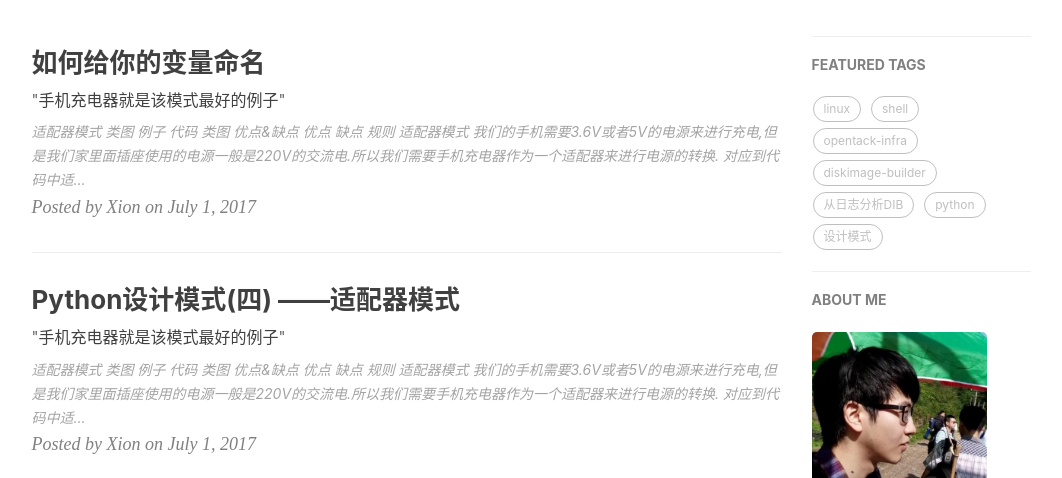
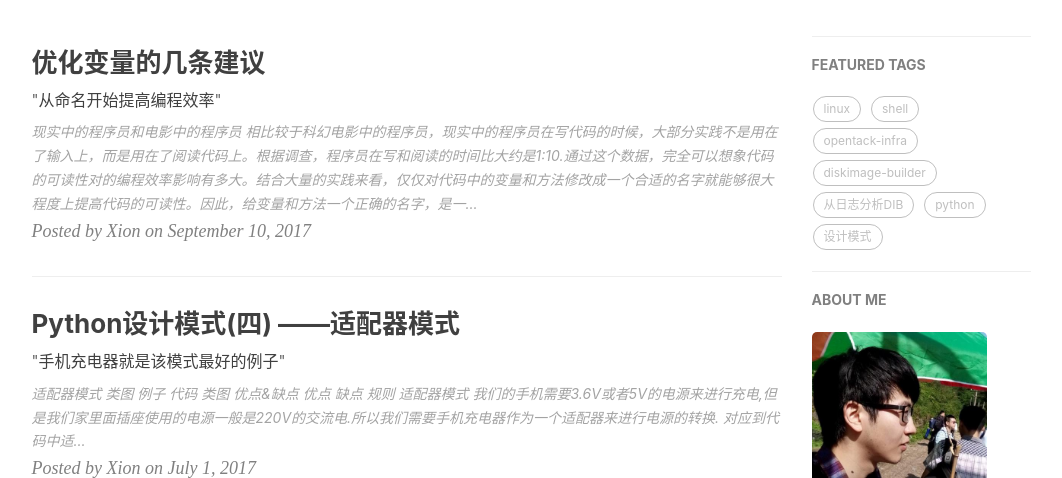
Before and after one commit to xionchen/xionchen.github.io, a Jekyll site: the page built from index.html, in a window 1280 px wide and 900 px high, cut to the strip 422-900 px from the top of the window. Shown: the whole strip, without its empty margins (136-1198 px from the left). Built offline with Jekyll 4.4.1, drawn with Linux system fonts in a browser that asks for light colours; nearby versions of some CDN libraries; the list of posts is cut into pages by our own code; comment, search, counter and statistics services are not loaded.

Commit message:
add name your var ,tbd

````diff
--- a/_posts/2017-09-10-how-to-name-varible.markdown
+++ b/_posts/2017-09-10-how-to-name-varible.markdown
@@ -1,211 +1,48 @@
 ---
 layout:     post
-title:      "如何给你的变量命名"
-subtitle:   " \"手机充电器就是该模式最好的例子\""
-date:       2017-07-1 12:00:00
+title:      "优化变量的几条建议"
+subtitle:   " \"从命名开始提高编程效率\""
+date:       2017-09-10 12:00:00
 author:     "Xion"
 header-img: "img/python-design-background04.jpg"
 catalog: true
 tags:
-    - python
-    - 设计模式
+    - 代码设计
 ---
 
 
+![](/img/true_coder.gif)
 
+现实中的程序员和电影中的程序员
 
-<!-- toc orderedList:0 -->
+相比较于科幻电影中的程序员，现实中的程序员在写代码的时候，大部分实践不是用在了输入上，而是用在了阅读代码上。根据调查，程序员在写和阅读的时间比大约是1:10.通过这个数据，完全可以想象代码的可读性对的编程效率影响有多大。结合大量的实践来看，仅仅对代码中的变量和方法修改成一个合适的名字就能够很大程度上提高代码的可读性。因此，给变量和方法一个正确的名字，是一个低投入高性价比的事情。
 
-- [适配器模式](#适配器模式)
-- [类图](#类图)
-- [例子](#例子)
-	- [代码](#代码)
-	- [类图](#类图-1)
-- [优点&缺点](#优点缺点)
-	- [优点](#优点)
-	- [缺点](#缺点)
-- [规则](#规则)
+道理我们或许都懂，但是想要做好还是需要一点点启发。在这里，结合一些现有的资料和我自己的亲生体会，给大家一些如何优化命名的建议。
 
-<!-- tocstop -->
+# 建议一：如果在同一段代码中有十分相近的命名，改掉它
+
+这是一个容易犯的一个错误，**如果你发先交换两个变量的名字不会妨碍对程序的理解，那么你就需要重新命名了[1]**。假如在一段代码的开头定义了两个十分相似的变量名，然后在接下来的代码中用到这两个变量，最后的结果很有可能是把这两个变量搞混。最让人懊恼的情况是：有的地方搞混了，有的地方没搞混。尤其是在使用python这种动态类型的语言的时候，你的变量就变成了一个**薛定谔的变量**：在这个变量没有被运行产生报错之前，对于阅读这份代码的人，它既是A变量也是B变量。
+
+# 建议二：一旦你想到一个更好的命名，马上改掉它
+
+**变量、函数或类的名称应该已经答复了所有的大问题。它该告诉你，它为什么会存在，它做
+什么事，应该怎么用。如果名称需要注释来补充，那就不算是名副其实。[2]**
+现在在各种IDE，或者编辑器的插件的帮助下，重命名一个变量并不是一件十分繁琐的事情。几乎所有的IDE都提供了重命名的功能，这是有原因的，为什么不用呢？
+借用书中的一个例子来说明这个问题,这里我改成了python版
+有下面一个函数
+```
+def getThem(){
+  list1 = []
+  for x in the_list:
+      if x[0] == 4:
+          list1.append(x)
+  return list1
+}
+```
+
+# TBD
 
 
 
-
-
-
-
-## 适配器模式
-
-我们的手机需要3.6V或者5V的电源来进行充电,但是我们家里面插座使用的电源一般是220V的交流电.所以我们需要手机充电器作为一个适配器来进行电源的转换.
-
-对应到代码中适配器(Adapter)是对于两个不同的接口之间的桥梁
-
-## 类图
-
-构建者模式的类图如下所示:
-
-plantuml代码如下
-![](/img/builder_pattern.png)
-
-使用的puml代码如下
-```
-skinparam monochrome true
-"Director" o-- "Builder"
-"Builder" <|-- "ConcreteBuilder"
-"ConcreteBuilder" ..> Product : << create >>
-
-class Director{
-  builder: Builder
-  construct()
-}
-class Builder{
-  builderPart()
-}
-class ConcreteBuilder{
-  builderPart()
-  getResult() :Product
-}
-```
-上面的类图中各个部分的作用如下:
-- Director类提供了构造的函数
-- Builder提供了创造project的接口
-- ConcreteBuilder是实际的Builder
-
-## 例子
-
-### 代码
-
-Director类
-
-```
-import ABC
-
-# Director
-class Director(object):
-
-    def __init__(self):
-        self.builder = None
-
-    def construct_building(self):
-        self.builder.new_building()
-        self.builder.build_floor()
-        self.builder.build_size()
-
-    def get_building(self):
-        return self.builder.building
-```
-
-Builder类
-```
-# Abstract Builder
-class Builder(object):
-    __metaclass__ = ABCMeta
-    def __init__(self):
-        self.building = None
-
-    def new_building(self):
-        self.building = Building()
-
-    @ABC.abstractmethod
-    def build_floor(self):
-        raise NotImplementedError
-
-    @ABC.abstractmethod
-    def build_size(self):
-        raise NotImplementedError
-```
-
-两个ConcreteBuilder类
-```
-# Concrete Builder
-
-
-class BuilderHouse(Builder):
-
-    def build_floor(self):
-        self.building.floor = 'One'
-
-    def build_size(self):
-        self.building.size = 'Big'
-
-
-class BuilderFlat(Builder):
-
-    def build_floor(self):
-        self.building.floor = 'More than One'
-
-    def build_size(self):
-        self.building.size = 'Small'
-```
-
-Product类
-```
-# Product
-class Building(object):
-
-    def __init__(self):
-        self.floor = None
-        self.size = None
-
-    def __repr__(self):
-        return 'Floor: {0.floor} | Size: {0.size}'.format(self)
-```
-
-使用例子
-```
-if __name__ == "__main__":
-    director = Director()
-    director.builder = BuilderHouse()
-    director.construct_building()
-    building = director.get_building()
-    print(building)
-    director.builder = BuilderFlat()
-    director.construct_building()
-    building = director.get_building()
-    print(building)
-```
-
-### 类图
-![](\img\python-design-builder-pattern-example.png)
-
-puml代码
-```
-skinparam monochrome true
-"Director" o-- "Builder"
-"Builder" <|-- "BuilderHouse"
-"Builder" <|-- "BuilderFlat"
-"BuilderHouse" ..> Building : << create >>
-"BuilderFlat" ..> Building : << create >>
-
-class Director{
-  builder: Builder
-  construct()
-}
-
-class Builder{
-  builderPart()
-}
-
-```
-## 优点&缺点
-
-### 优点
-
-- 同一个Product类实际上可以是不同的东西(取决于ConcreteBuilder)
-- 封装了构造和表示的代码
-- 控制了构建的过程
-
-### 缺点
-
-- 需要为每个project提供一个单独的ConcreteBuilder类
-- 需要builder类是可变的
-
-## 规则
-
-- creational的模式都是可以互补的,在使用一种模式的时候,你也可以使用别的,例如把builder模式和单例模式结合使用
-- Builder模式最重要的意义是针对复杂的初始化过程.抽象工厂强调的是产品的系列.Builder最后一步才返回对象,但是一旦抽象工厂实现了,对象马上就能返回
-- 通常,设计的开始会使用工厂模式(简单,个性,易于子类的扩展)但是随着面对需求的复杂会专向抽象工厂,Prototype或者是builder模式,这两种模式更加灵活同事也更加复杂.
-
-
-*注*：
->所有的设计模式相关的代码都在[这里](https://github.com/xionchen/python-patterns)这也是从别的地方看到的，关于builder模式的部分写与文中的内容基本相同,可以直接参考
+[1] 《代码大全》 11章变量名的力量
+[2] 《代码简洁之道》 1章
````
Also changed, not shown: img/c_program.jpg (added), 2 other files.
